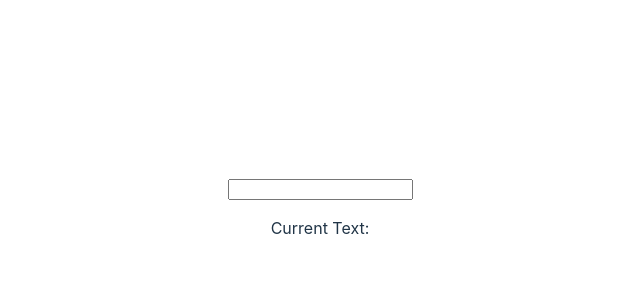
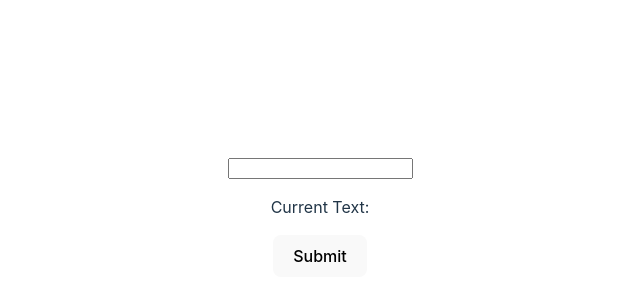
Before and after one commit to Frantz-Sebastien/ai-podcast-generator, a React (Vite) app: page / in a window 1280 px wide. Shown: the part 184-484 px from the top of the page, without its empty margins (320-960 px from the left). Built offline with nearby package versions, Linux system fonts and the light colour scheme.

Commit message:
adding submit button

```diff
--- a/src/App.jsx
+++ b/src/App.jsx
@@ -11,11 +11,17 @@ function App() {
     setText(script)
   }
 
+  const handleSubmit = () => {
+
+  }
+
+
 
   return (
     <>
      <TextBox text={text} textChange={handleTextChange} />
       <p>Current Text: {text}</p>
+      <button onClick={handleSubmit}>Submit</button>
     </>
   )
 }
```
